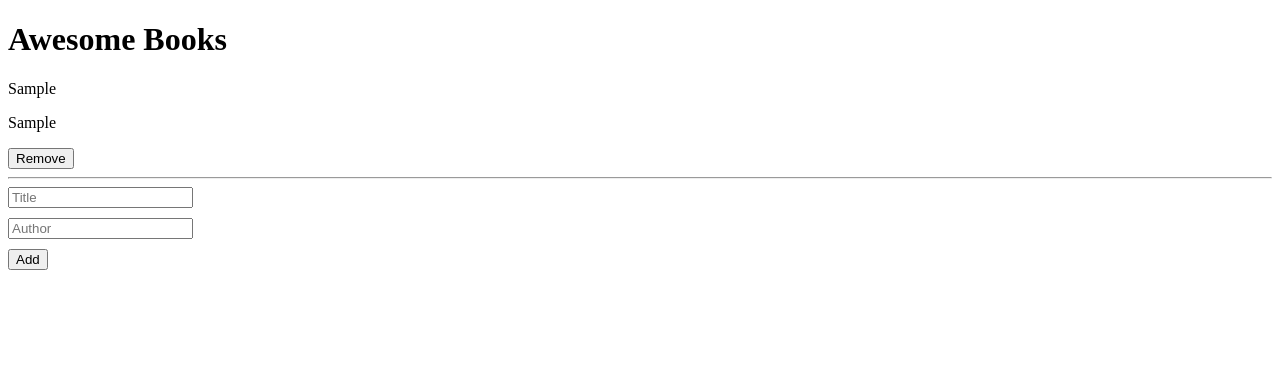
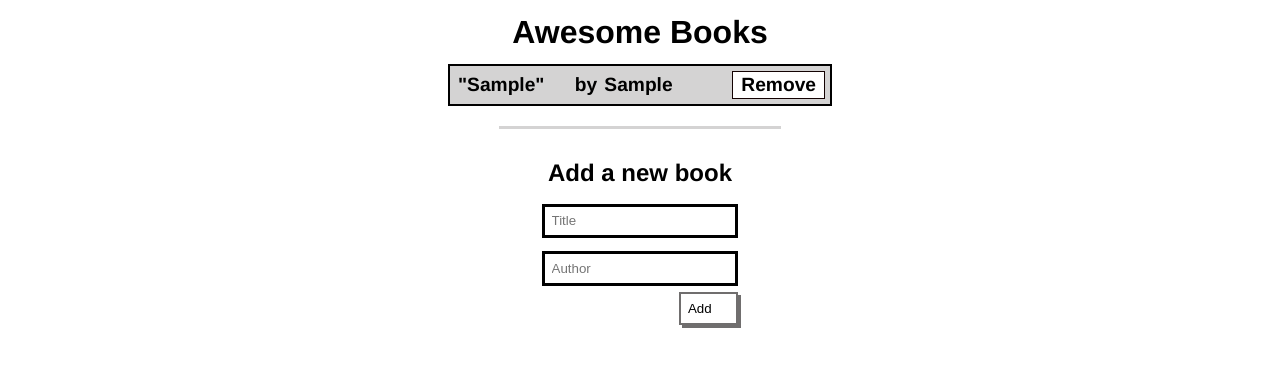
Before and after one commit to kal2944/Awesome-books, a website: page index.html in a window 1280 px wide. Both pictures are taken after typing "Sample", "Sample" into the empty fields and a click on the button "Add". Drawn offline with Linux system fonts and the light colour scheme.

Commit message:
modified index.html, styles.css,index.js

```diff
--- a/index.html
+++ b/index.html
@@ -9,25 +9,20 @@
   </head>
   <body>
     <h1>Awesome Books</h1>
-    <div class="books"></div>
-    <form method="post" class="insertBookForm">
-      <input
-        type="text"
-        name="title"
-        id="b-title"
-        placeholder="Title"
-        required
-      />
-      <input
-        type="text"
-        name="author"
-        id="b-author"
-        placeholder="Author"
-        required
-      />
-      <button type="submit">Add</button>
-    </form>
+    <table>
+      <tbody class="tbody" id="tbody"></tbody>
+    </table>
+    <div class="hr-list"></div>
+ <h2>Add a new book</h2>
+    <div class="form">
+      <form action="#" method="POST">
+        <input type="text" placeholder="Title" id="b-title" required />
+        <br />
+        <input type="text" placeholder="Author" id="b-author" required />
+        <br />
+        <button type="submit">Add</button>
+      </form>
+    </div>
 
     <script src="src/index.js"></script>
   </body>
-</html>
--- a/src/index.js
+++ b/src/index.js
@@ -1,52 +1,93 @@
-let booksArr = [];
-const form = document.querySelector('.insertBookForm');
-const bTitle = document.querySelector('#b-title');
-const bAuthor = document.querySelector('#b-author');
+const form = document.querySelector('form');
+class Book {
+  constructor(title, author) {
+    this.title = title;
+    this.author = author;
+  }
+}
+class Storage {
+  static BooksFromStorage() {
+    let books;
+    if (localStorage.getItem('books') === null) {
+      books = [];
+    } else {
+      books = JSON.parse(localStorage.getItem('books'));
+    }
+    return books;
+  }
 
-function fetchBooks() {
-  const books = JSON.parse(localStorage.getItem('books'));
-  if (books !== null) {
-    booksArr = books;
+  static BooksToStorage(book) {
+    const books = Storage.BooksFromStorage();
+
+    books.push(book);
+
+    localStorage.setItem('books', JSON.stringify(books));
+  }
+
+  static removeFromStorage(author) {
+    const books = Storage.BooksFromStorage();
+
+    books.forEach((book, i) => {
+      if (book.author === author) {
+        books.splice(i, 1);
+      }
+    });
+    localStorage.setItem('books', JSON.stringify(books));
   }
 }
 
-function showBooks() {
-  const bookDiv = document.querySelector('.books');
-  let booksContent = '';
-  if (booksArr.length !== 0) {
-    booksArr.forEach((book) => {
-      booksContent += `<p>${book.title}</p> <p>${book.author}</p><button data-title=${book.title} class="deleteBook">Remove</button> <hr>`;
-    });
-    bookDiv.innerHTML = booksContent;
-    const deleteBook = document.querySelectorAll('.deleteBook');
-    deleteBook.forEach((element) => {
-      element.addEventListener('click', function deleteBook() {
-        const { title } = this.dataset;
-        const remove = booksArr.filter((b) => b.title !== title);
-        localStorage.setItem('books', JSON.stringify(remove));
-        fetchBooks();
-        showBooks();
-      });
-    });
-  } else {
-    bookDiv.innerHTML = '';
+class BooksToDom {
+  static displayBooksInDom() {
+    const books = Storage.BooksFromStorage();
+
+    books.forEach((book) => BooksToDom.BooksList(book));
+  }
+
+  static BooksList(book) {
+    const tbody = document.querySelector('#tbody');
+    const tableRow = document.createElement('tr');
+
+    tableRow.innerHTML = `
+    <td>${`"${book.title}"`}</td>
+    <td>by</td>
+    <td>${book.author}</td>
+    <td><a href="#" class='rm-button'>Remove</a></td>
+    `;
+    tbody.appendChild(tableRow);
+  }
+
+  static deleteBook(el) {
+    if (el.classList.contains('rm-button')) {
+      el.parentElement.parentElement.remove();
+    }
+  }
+
+  static clearField() {
+    document.querySelector('#b-title').value = '';
+    document.querySelector('#b-author').value = '';
   }
 }
 
-function insertBook(e) {
-  const book = {
-    title: bTitle.value,
-    author: bAuthor.value,
-  };
-  booksArr.push(book);
-  localStorage.setItem('books', JSON.stringify(booksArr));
+document.addEventListener('DOMContentLoaded', BooksToDom.displayBooksInDom);
+
+form.addEventListener('submit', (e) => {
   e.preventDefault();
-  bTitle.value = '';
-  bAuthor.value = '';
-  showBooks();
-}
 
-fetchBooks();
-showBooks();
+  const title = document.getElementById('b-title').value;
+  const author = document.getElementById('b-author').value;
 
-form.addEventListener('submit', insertBook);
+  const book = new Book(title, author);
+
+  BooksToDom.BooksList(book);
+
+  Storage.BooksToStorage(book);
+
+  BooksToDom.clearField();
+});
+
+document.querySelector('#tbody').addEventListener('click', (e) => {
+  BooksToDom.deleteBook(e.target);
+  Storage.removeFromStorage(
+    e.target.parentElement.previousElementSibling.textContent,
+  );
+});
--- a/styles.css
+++ b/styles.css
@@ -1,4 +1,89 @@
+/* @import url('https://fonts.googleapis.com/css2?family=Mouse+Memoirs&display=swap'); */
+
+* {
+  margin: 0;
+  padding: 0;
+  box-sizing: border-box;
+}
+
+body {
+  font-family: 'Franklin Gothic Medium', 'Arial Narrow', Arial, sans-serif;
+}
+
+a {
+  text-decoration: none;
+  background-color: white;
+  color: black;
+  float: right;
+  margin: 5px 5px;
+  border: 1px solid rgb(19, 2, 2);
+  padding: 2px 8px;
+}
+
+h1 {
+  font-family: 'Franklin Gothic Medium', 'Arial Narrow', Arial, sans-serif;
+  text-align: center;
+  line-height: 2em;
+  font-size: 2em;
+}
+
+h2 {
+  font-family: 'Franklin Gothic Medium', 'Arial Narrow', Arial, sans-serif;
+  text-align: center;
+  line-height: 2em;
+  font-size: 1.5em;
+}
+
+table {
+  margin: auto;
+  border: 2px solid rgb(0, 0, 0);
+  border-collapse: collapse;
+  width: 30%;
+}
+
+table td {
+  font-size: larger;
+  font-weight: 700;
+}
+
+table td:first-child {
+  padding-left: 8px;
+}
+
+table tr:nth-child(odd) {
+  background-color: rgb(212, 211, 211);
+}
+
+.hr-list {
+  width: 22%;
+  height: 3px;
+  background-color: rgb(212, 211, 211);
+  margin: 20px auto;
+}
+
+.form {
+  margin: auto;
+  display: flex;
+  flex-direction: column;
+  justify-content: center;
+  align-items: center;
+}
+
 input {
-  display: block;
-  margin-bottom: 10px;
+  margin: 0.5em 0;
+  padding: 0.5em;
+  width: 100%;
+  outline: none;
+  border: 3px solid black;
 }
+
+form button {
+  display: flex;
+  margin: 0 0 0 auto;
+  width: 30%;
+  padding: 0.5em;
+  background: transparent;
+  outline: none;
+  border: 2px solid rgb(112, 110, 110);
+  box-shadow: 3px 3px rgb(112, 110, 110);
+}
```
